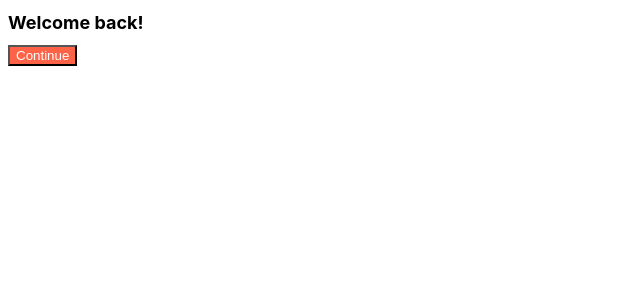
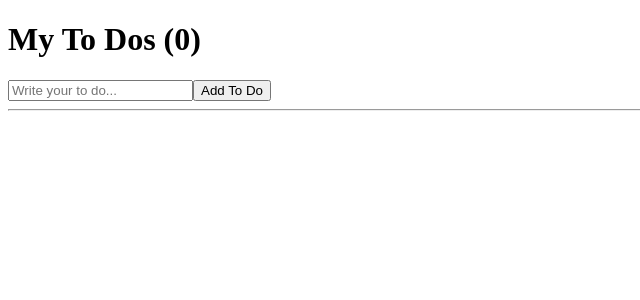
Before and after one commit to sh5623/practice_react, a React (Create React App) app: page / in a window 1280 px wide. Shown: the top 300 px of the page, without its empty margins (0-640 px from the left). Built offline with nearby package versions, Linux system fonts and the light colour scheme.

Commit message:
make todoList

```diff
--- a/src/App.js
+++ b/src/App.js
@@ -1,11 +1,34 @@
-import Button from "./Button";
-import styles from "./App.module.css";
+import { useState } from "react";
 
 function App() {
+  const [todo, setTodo] = useState("");
+  const [todos, setTodos] = useState([]);
+  const onChange = (event) => setTodo(event.target.value);
+  const onSubmit = (event) => {
+    event.preventDefault();
+    if (todo === "") {
+      return;
+    }
+    setTodo("");
+    setTodos((currentArray) => [todo, ...todos]);
+  };
+
   return (
     <div>
-      <h1 className={styles.title}>Welcome back!</h1>
-      <Button text={"Continue"} />
+      <h1>My To Dos ({todos.length})</h1>
+      <form onSubmit={onSubmit}>
+        <input
+          value={todo}
+          onChange={onChange}
+          type="text"
+          placeholder="Write your to do..."
+        />
+        <button>Add To Do</button>
+      </form>
+      <hr />
+      {todos.map((item, index) => (
+        <li key={index}>{item}</li>
+      ))}
     </div>
   );
 }
--- a/src/App.module.css
+++ /dev/null
@@ -1,5 +0,0 @@
-.title {
-  font-family: -apple-system, BlinkMacSystemFont, "Segoe UI", Roboto, Oxygen,
-    Ubuntu, Cantarell, "Open Sans", "Helvetica Neue", sans-serif;
-  font-size: 18px;
-}
--- a/src/Button.js
+++ /dev/null
@@ -1,12 +0,0 @@
-import PropTypes from "prop-types";
-import styles from "./Button.module.css";
-
-function Button({ text }) {
-  return <button className={styles.btn}>{text}</button>;
-}
-
-Button.propTypes = {
-  text: PropTypes.string.isRequired,
-};
-
-export default Button;
--- a/src/Button.module.css
+++ /dev/null
@@ -1,4 +0,0 @@
-.btn {
-  color: white;
-  background-color: tomato;
-}
```
